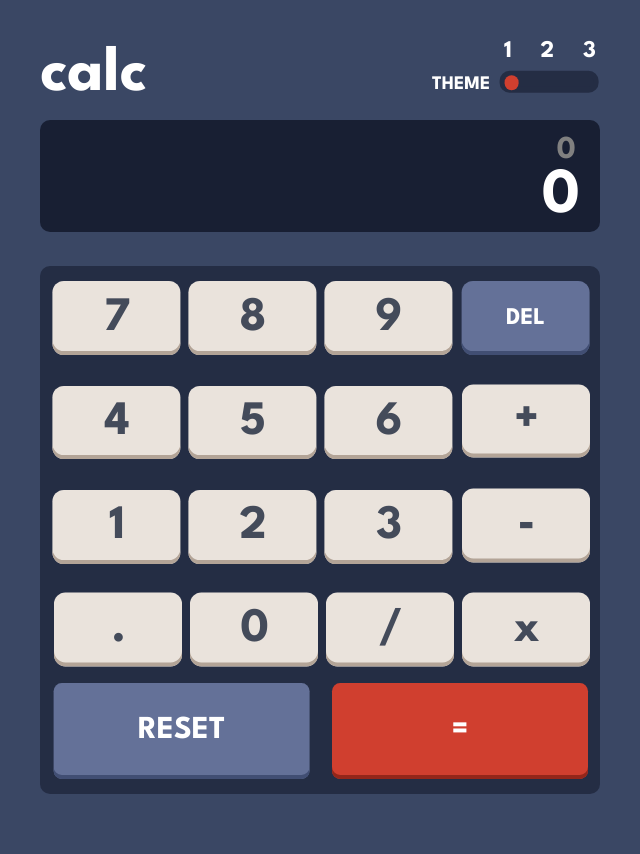
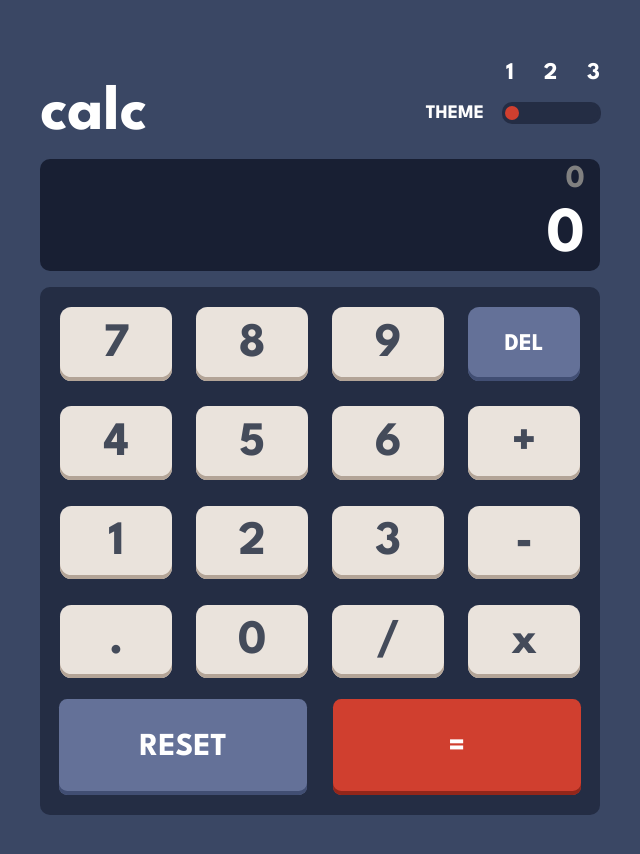
Before and after one commit to xevsur/Calculator-with-themes, a plain HTML site: page index.html in a window 1280 px wide. Shown: the whole page, without its empty margins (320-960 px from the left). Before the commit the page ends 800 px from the top, so only its background shows below. Drawn offline with Linux system fonts and the light colour scheme.

Commit message:
flex update

```diff
--- a/index.html
+++ b/index.html
@@ -4,11 +4,27 @@
     <meta charset="UTF-8">
     <meta name="viewport" content="width=device-width, initial-scale=1.0">
     <link rel="stylesheet" href="style.css">
+    <link rel="icon" href="images\favicon-32x32.png" type="icon">
     <title>Calculator</title>
 </head>
 <body>
+
     <div class="MainCont">
+        <div class="themecount"><div>1</div><div>2</div><div> 3</div></div>
+        <div class="upperText">
+            <p class="calc">calc</p>
+            <p class="theme">THEME</p>
+            <div class="sliderdiv">
+            <input type="range" min="1" max="3" step="1" value="1" class="slider" id="themeSlider">
+            </div>
+        </div>
+        <div class="DisplayCont">
+            <p class="lastNum" id="lastnum">0</p>
+            <p class="result" id="res">0</p>
+
+        </div>
         <div class="keyboardCont">
+            <div class="keyboard">
             <button class="Regbutton" id="b7">7</button>
             <button class="Regbutton" id="b8">8</button>
             <button class="Regbutton" id="b9">9</button>
@@ -25,19 +41,13 @@
             <button class="Zero" id="b0">0</button>
             <button class="operator" id="divb">/</button>
             <button class="operator" id="multb">x</button>
-            <button class="Resetbutton">RESET</button>
-            <button class="Equalbutton">=</button>
+            </div>
+            <div class="BigKeys">
+                <button class="Resetbutton">RESET</button>
+                <button class="Equalbutton">=</button>
+            </div>
         </div>
-        <div class="DisplayCont">
-            <div class="sliderdiv">
-            <input type="range" min="1" max="3" step="1" value="1" class="slider" id="themeSlider">
-            </div>
-            <p class="lastNum" id="lastnum">0</p>
-            <p class="result" id="res">0</p>
-            <p class="calc">calc</p>
-            <p class="theme">THEME</p>
-            <p class="themecount">1 2 3</p>
-        </div>
+
     </div>
     <script src="calc.js"></script>
 </body>
--- a/style.css
+++ b/style.css
@@ -15,11 +15,13 @@
     --upperText-color: white;
 }
 body{
-    margin: 0px;
     background-color: var(--bg-color);
     display: flex;
+    align-items: center;
+    flex-direction: column;
     justify-content: center;
-    align-items: center;
+    height: 98%;
+    min-width: 320px;
 }
 
 @font-face {
@@ -30,41 +32,59 @@ body{
 
 
 .MainCont{
-    vertical-align: auto;
-    position: relative;
     display: flex;
     justify-content: center;
+    flex-direction: column;
     align-items: center;
     font-size: 24px;
     background-color: var(--bg-color);
     font-family: 'spartan';
-    height: 100vh;
-    width: 25rem;
-    max-width: 100%;
-
+    max-width: fit-content;
+    padding-right: 4px;
+    padding-left: 4px;
 }
 
 .keyboardCont{
-    position: absolute;
-    transform: translateY(90px);
-    width: 20.4375rem;
+    padding: 0;
+    margin: 0;
+    width: 100%;
     height: 26.25rem;
     flex-shrink: 0;
     border-radius: 0.625rem;
     background: var(--keyBoardbg-color);
-    display: grid;
-    gap: 0.1rem;
-    grid-template-columns: repeat(4, 4.5rem);
+    display: flex;
     align-items: center;
     justify-items: center;
+    flex-direction: column;
     font-family: inherit;
     font-size: 40px;
+}
+.BigKeys{
+    display: grid;
+    grid-template-columns: repeat(2, 4.7rem);
+    align-items: center;
+    justify-items: center;
+    grid-column-gap: 4.7rem;
+    padding-top: 0.5rem;
+}
+.keyboard{
+    padding-top: 0.5rem;
+    display: grid;
+    grid-template-columns: repeat(4, 4.7rem);
+    grid-template-rows: repeat(4, 5rem);
+    align-items: center;
+    justify-items: center;
+}
+.upperText{
+    width: 100%;
+    display: flex;
+    flex-direction: row;
+    align-items: center;
+    justify-content: space-between;
 }
 
 
 .Regbutton{
-    margin-left: 2.3rem;
-    transform: translateY(10px);
     border-radius: 0.7125rem;
     background: var(--regButBg-color);
     box-shadow: 0px -4px 0px 0px var(--shadow-color) inset;
@@ -87,15 +107,16 @@ body{
 }
 
 .sliderdiv{
-    margin: 0;
+    display: flex;
     width: 4rem;
-    transform: translateY(-1.9rem) translateX(16.5rem);
 }
 
 .slider {
+    display: flex;
+    align-items: center;
     -webkit-appearance: none;
     appearance: none;
-    width: 3.7rem;
+    width: 60px;
     height: 1.4rem;
     border-radius: 10px;
     background: var(--sliderBg-color);
@@ -104,7 +125,6 @@ body{
 .slider::-webkit-slider-thumb {
     -webkit-appearance: none;
     appearance: none;
-    transform: translateY(-1.5px);
     width: 0.9rem;
     height: 0.9rem;
     border-radius: 50%;
@@ -113,15 +133,14 @@ body{
 }
 
 .slider::-webkit-slider-runnable-track {
-    max-width: 90%;
-    transform: translateX(3px);
-    height: 10px;
+    height: 100%;
     background: var(--sliderBg-color);
     border-radius: 5px;
+    margin-left: 3px;
+    margin-right: 3px;
 }
 
 .Resetbutton{
-    transform: translateX(56px) translateY(-0.2rem);
     font-family: 'spartan';
     font-size: 2rem;
     font-weight: 700;
@@ -140,7 +159,6 @@ body{
 }
 
 .Equalbutton {
-    transform: translateX(130px) translateY(-0.3rem);
     font-family: 'spartan';
     font-size: 2rem;
     font-weight: 700;
@@ -159,7 +177,6 @@ body{
 }
 
 .Delbutton{
-    transform: translateX(17px) translateY(10px);
     font-family: 'spartan';
     font-size: 1.5rem;
     font-weight: 700;
@@ -178,19 +195,23 @@ body{
 }
 
 .DisplayCont{
-    position: absolute;
-    transform: translateY(-185px);
+    display: flex;
+    flex-direction: column;
+    align-items: flex-end;
+    justify-content: space-around;
+    padding: 0;
     width: 20.4375rem;
     height: 6rem;
     flex-shrink: 0;
     border-radius: 0.625rem;
     background: var(--displayBg-color);
     font-family: 'spartan';
+    margin-bottom: 1rem;
+    margin-top: 1rem;
 }
 
 .result {
         margin: 0%;
-        transform: translateY(-0.4rem) translateX(-25px);
         color: var(--upperText-color);
         text-align: right;
         font-family: 'spartan';
@@ -199,11 +220,11 @@ body{
         font-weight: 700;
         line-height: normal;
         letter-spacing: -0.04169rem;
+        padding-right: 1rem;
 }
 
 .lastNum{
     margin: 0%;
-    transform: translateY(-0.8rem) translateX(-25px);
     color: gray;
     text-align: right;
     font-family: 'spartan';
@@ -212,57 +233,43 @@ body{
     font-weight: 700;
     line-height: normal;
     letter-spacing: -0.04169rem;
+    padding-right: 1rem;
 }
 
 
 .calc{
-    margin: 0;
-    width: 5rem;
-    margin: 0%;
     font-family: 'spartan';
     font-size: 2.5rem;
     font-weight: 700;
     color: var(--upperText-color);
-    transform: translateY(-130px) translateX(-1px);
+    margin: 0;
+    flex-grow: 1;
 }
 
 .theme{
-    position: absolute;
     font-family: 'spartan';
     font-size: 0.9rem;
     font-weight: 700;
     color: var(--upperText-color);
-    transform: translateY(-162px) translateX(210px);
+    padding-right: 1rem;
 }
 
 .themecount{
+    display: flex;
+    flex-direction: row;
+    width: 55px;
+    padding-right: 5px;
+    justify-content: space-between;
     margin: 0;
-    position: absolute;
     font-family: 'spartan';
     font-size: 1rem;
     font-weight: 500;
     color: var(--upperText-color);
-    transform: translateY(-173px) translateX(270px);
-    letter-spacing: 0.3rem;
+    align-self: flex-end;
 }
 
-.rangetheme{
-    height: 20px;
-    background: var(--bg-color);
-    border-radius: 13px;
-    background-repeat: no-repeat;
-    overflow: hidden;
-    outline: none;
-    margin: 0px;
-    width: 64px;
-    margin-top: 10px;
-    padding: 0 3px 0 3px;
-    cursor: pointer;
-}
 
 .operator {
-    margin-left: 2.3rem;
-    transform: translateY(10px);
     border-radius: 0.7125rem;
     background: var(--regButBg-color);
     box-shadow: 0px -4px 0px 0px var(--shadow-color) inset;
@@ -285,8 +292,6 @@ body{
 }
 
 .dotbutton{
-    margin-left: 2.3rem;
-    transform: translateY(10px);
     border-radius: 0.7125rem;
     background: var(--regButBg-color);
     box-shadow: 0px -4px 0px 0px var(--shadow-color) inset;
@@ -309,8 +314,6 @@ body{
 }
 
 .Zero{
-    margin-left: 2.3rem;
-    transform: translateY(10px);
     border-radius: 0.7125rem;
     background: var(--regButBg-color);
     box-shadow: 0px -4px 0px 0px var(--shadow-color) inset;
@@ -336,65 +339,67 @@ body{
 
 @media (min-width: 900px){
 
+    body{
+        height: 98vh;
+        min-height: 860px;
+    }
     .keyboardCont{
-        transform: translateY(130px);
         width: 35rem;
         height: 33rem;
-        grid-row-gap: 1rem;
-        grid-column-gap: 4rem;
     }
-
+    .keyboard{
+        grid-template-columns: repeat(4, 8.5rem);
+        grid-template-rows: repeat(4, 6.2rem);
+    }
+    .BigKeys{
+        grid-template-columns: repeat(2);
+        grid-column-gap: 12.4rem;
+    }
     .Regbutton{
-        transform: translateX(1.4rem) translateY(0.5rem);
         position: relative;
-        width: 8rem;
+        width: 7rem;
         height: 4.6rem;
     }
 
     .Delbutton{
-        width: 8rem;
+        width: 7rem;
         height: 4.6rem;
-        transform: translateX(2.6rem)translateY(0.5rem);
     }
 
     .Resetbutton{
-        width: 16rem;
+        width: 15.5rem;
         height: 6rem;
-        transform: translateX(6.6rem) translateY(-0.5rem);
+        flex-grow: 1;
     }
 
     .Equalbutton{
-        width: 16rem;
+        width: 15.5rem;
         height: 6rem;
-        transform: translateX(15.5rem) translateY(-0.5rem);
+        flex-grow: 1;
     }
 
     .DisplayCont{
-        transform: translateY(-14rem);
         width: 35rem;
         height: 7rem;
     }
 
     .calc{
-        transform: translateY(-12rem);
         font-size: 4rem;
     }
 
     .theme{
         font-size: 1.2rem;
-        transform: translateX(24.5rem) translateY(-15rem);
     }
 
     .themecount{
         font-size: 1.5rem;
         font-weight: bold;
-        transform: translateX(29rem)translateY(-16rem);
-        letter-spacing: 0.7rem;
+        width: 94px;
+        padding-right: 0;
     }
 
     .result{
         font-size: 4rem;
-        transform: translateY(-0.7rem) translateX(-1.3rem);
     }
 
     .lastNum{
@@ -402,31 +407,27 @@ body{
     }
 
     .sliderdiv{
-        transform: translateX(28.6rem) translateY(-3.2rem)
+        flex-basis: 100px;
     }
 
     .slider{
         width: 6.2rem;
     }
     .slider::-webkit-slider-runnable-track{
-        transform: translateX(5px);
     }
 
     .operator{
-        transform: translateX(1.5rem) translateY(0.4rem);
-        width: 8rem;
+        width: 7rem;
         height: 4.6rem;
     }
 
     .dotbutton{
-        transform: translateX(1.5rem) translateY(0.4rem);
-        width: 8rem;
+        width: 7rem;
         height: 4.6rem;
     }
 
     .Zero{
-        transform: translateX(1.5rem) translateY(0.4rem);
-        width: 8rem;
+        width: 7rem;
         height: 4.6rem;
     }
 }
```
Also changed, not shown: images/favicon-32x32.png (added).
